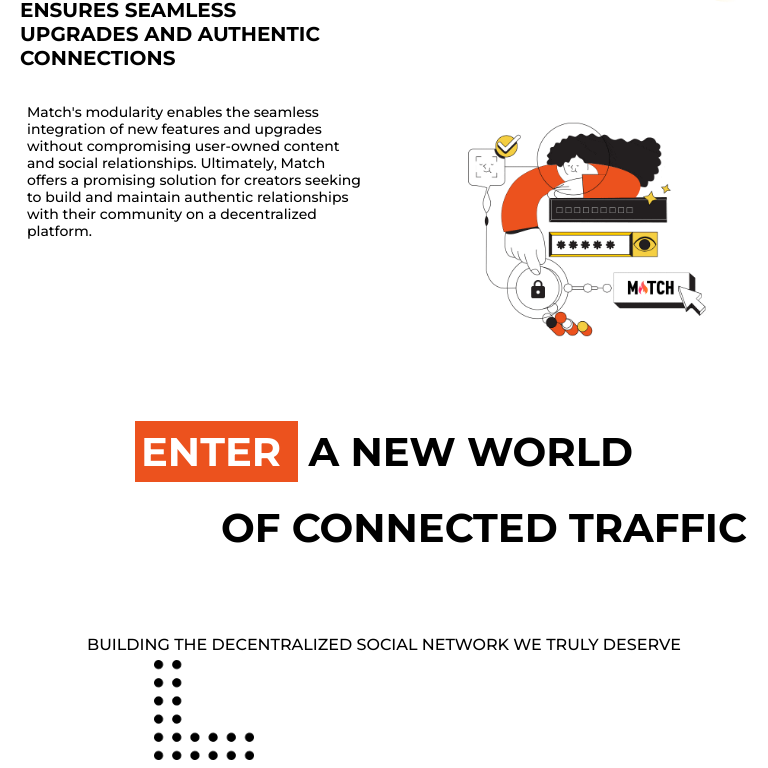
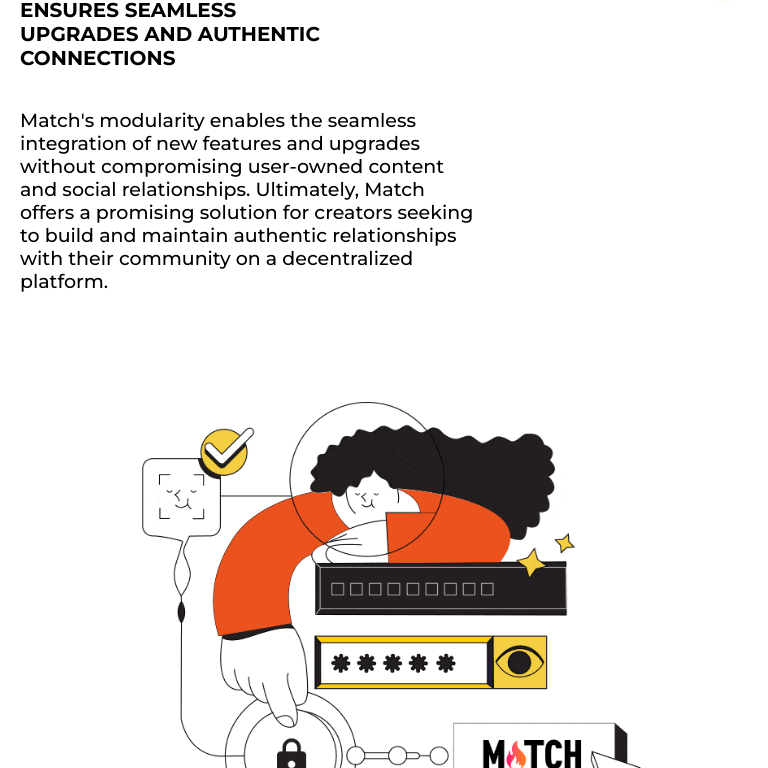
Before and after one commit to DevOlagboye/mathchain-react, a React (Create React App) app: page / in a window 768 px wide. Shown: the part 3392-4160 px from the top of the page. Built offline with nearby package versions, Linux system fonts and the light colour scheme.

Commit message:
Made some changes with responsiveness

```diff
--- a/src/Components/Match/Match.css
+++ b/src/Components/Match/Match.css
@@ -24,7 +24,6 @@
   display: flex;
   flex-wrap: wrap;
   margin-top: 90px;
-  justify-content: center;
   gap: 100px;
 }
 
@@ -37,7 +36,7 @@
 
 @media (min-width: 768px) {
   .match-image > img {
-    width: 650px;
+    width: 750px;
   }
   .match-left-svg {
     display: none;
@@ -46,17 +45,18 @@
 
 @media (max-width: 800px) {
   .match-image > img {
-    width: 350px;
+    width: 100%;
   }
   .match-text-image {
     gap: 6px;
   }
   .match-text-details {
-    font-size: 14px;
-    line-height: 17px;
+    font-size: 19px;
+    width: 100%;
+    line-height: 23px;
   }
   .match-text-image {
-    gap: 50px;
+    gap: 20px;
     margin-top: 20px;
   }
   .match-container {
```
